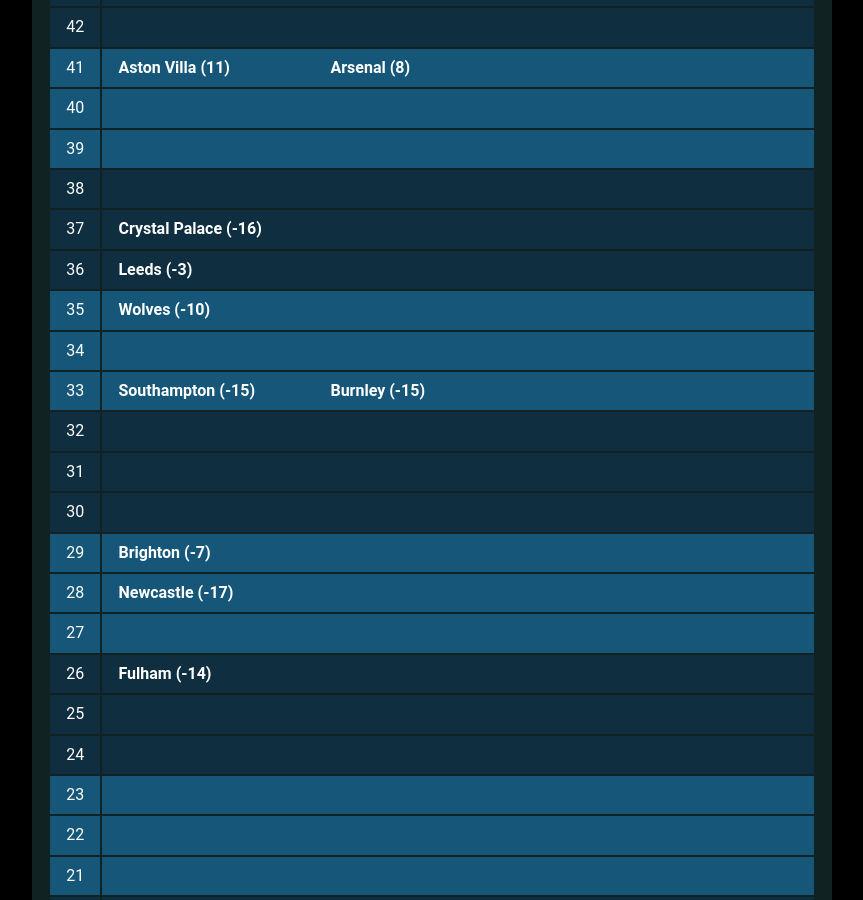
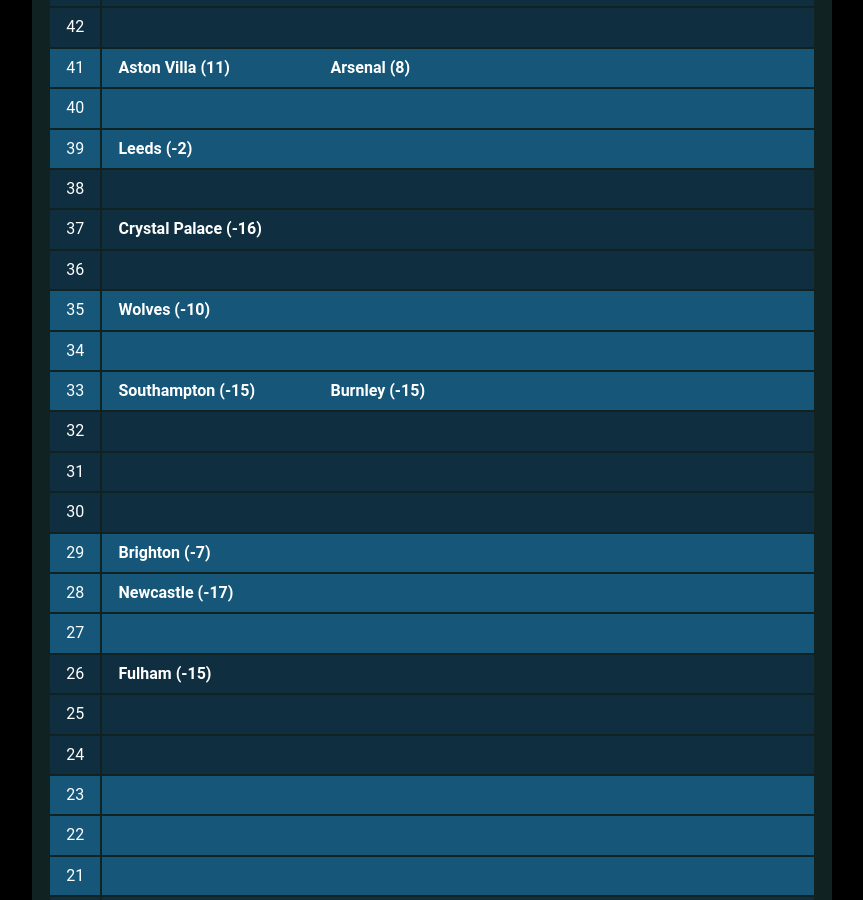
Before and after one commit to muru/muru.github.io, a Jekyll site: the page built from resources.md, in a window 1280 px wide and 900 px high, scrolled down 2649 px. Shown: the whole window, without its empty margins (208-1071 px from the left). Built offline with Jekyll 4.4.1, drawn with Linux system fonts in a browser that asks for light colours; some web fonts are replaced; some of the changed text lies outside the part shown.

Commit message:
updated cann-table: Sun 21 Mar 00:02:24 JST 2021

```diff
--- a/cann-table.html
+++ b/cann-table.html
@@ -173,6 +173,7 @@
 	<tr class="cann-row-1">
 		<td class="cann-point"> 39 </td>
 		<td class="cann-clubs">
+			<span class="club-name"> Leeds (-2) </span>
 		</td>
  	</tr>
 	<tr class="cann-row-2">
@@ -189,7 +190,6 @@
 	<tr class="cann-row-2">
 		<td class="cann-point"> 36 </td>
 		<td class="cann-clubs">
-			<span class="club-name"> Leeds (-3) </span>
 		</td>
  	</tr>
 	<tr class="cann-row-1">
@@ -245,7 +245,7 @@
 	<tr class="cann-row-2">
 		<td class="cann-point"> 26 </td>
 		<td class="cann-clubs">
-			<span class="club-name"> Fulham (-14) </span>
+			<span class="club-name"> Fulham (-15) </span>
 		</td>
  	</tr>
 	<tr class="cann-row-2">
```
Also changed, not shown: other parts of cann-table.html (+1 -1 lines).
